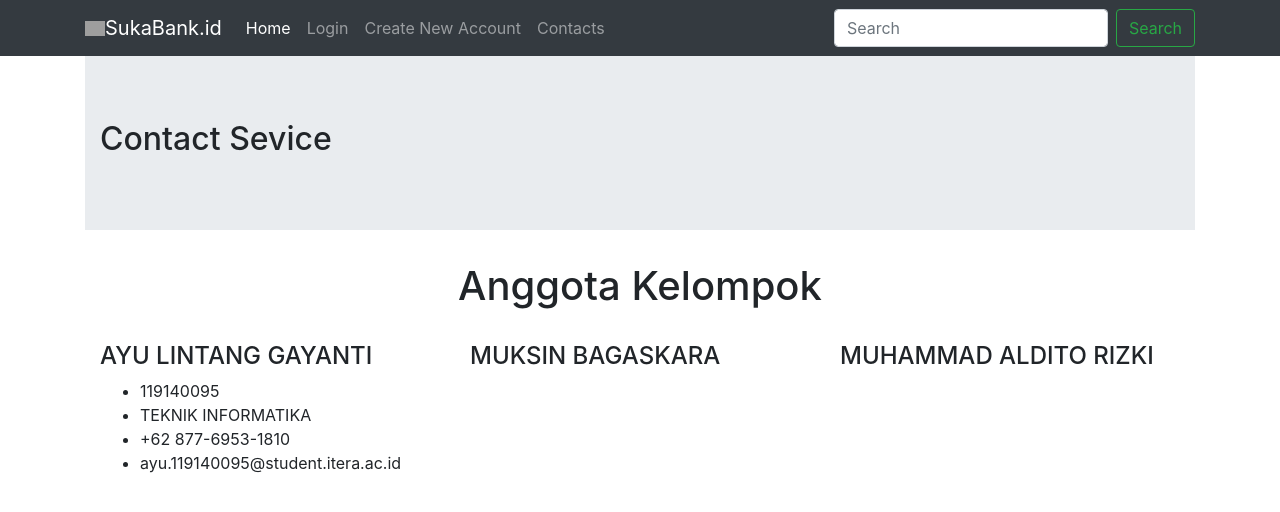
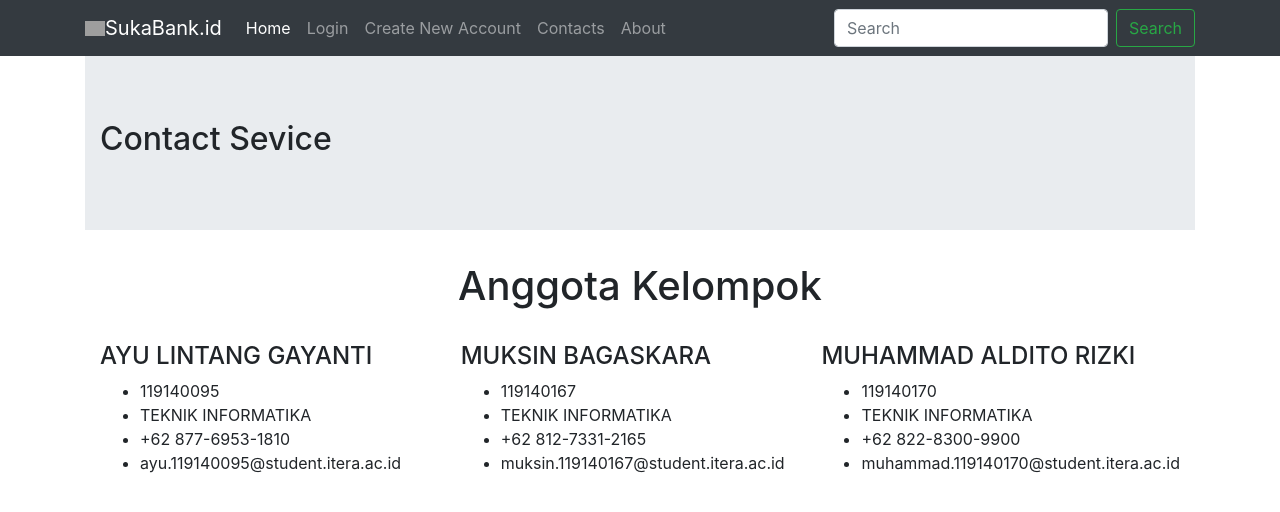
Before and after one commit to mbagas/tubes_pbo, a Django app: page /contact in a window 1280 px wide. Shown: the top 512 px of the page. Run offline with Django 3.2, Linux system fonts and the light colour scheme; some libraries are stand-ins or nearby versions; grey boxes are pictures that could not be loaded.

Commit message:
create nav about

```diff
--- a/bank/templates/bank/contact.html
+++ b/bank/templates/bank/contact.html
@@ -24,7 +24,7 @@
   <div class="row">
     <div class="col-sm">
       <h4>AYU LINTANG GAYANTI</h4>
-      <ul>
+      	<ul>
 			<li>119140095</li>
 			<li>TEKNIK INFORMATIKA</li>
 			<li>+62 877-6953-1810 </li>
@@ -33,9 +33,21 @@
     </div>
     <div class="col-sm">
       <h4>MUKSIN BAGASKARA</h4>
+      	<ul>
+			<li>119140167</li>
+			<li>TEKNIK INFORMATIKA</li>
+			<li>+62 812-7331-2165 </li>
+			<li>muksin.119140167@student.itera.ac.id</li>
+		</ul>
     </div>
     <div class="col-sm">
       <h4>MUHAMMAD ALDITO RIZKI</h4>
+      	<ul>
+			<li>119140170</li>
+			<li>TEKNIK INFORMATIKA</li>
+			<li>+62 822-8300-9900 </li>
+			<li>muhammad.119140170@student.itera.ac.id</li>
+		</ul>
     </div>
   </div>
 </div>
--- a/bank/templates/partials/nav.html
+++ b/bank/templates/partials/nav.html
@@ -21,6 +21,9 @@
         <a class="nav-link" href="{% url 'contact' %}">Contacts</a>
       </li>
       <li class="nav-item">
+        <a class="nav-link" href="{% url 'about' %}">About</a>
+      </li>
+      <li class="nav-item">
         <a class="nav-link disabled" href="#"></a>
       </li>
     </ul>
--- a/bank/urls.py
+++ b/bank/urls.py
@@ -8,6 +8,7 @@ urlpatterns = [
      path('akun',views.akun),
      path('createakun/<nasabah_id>',views.tambahakun, name='createakun'),
      path('contact',views.contact, name='contact'),
+     path('about',views.about, name='about'),
 
      #class account
      path('transaksi/deposit/<akun_id>',views.Account.as_view(mode="deposit"), name='deposit'),
--- a/bank/views.py
+++ b/bank/views.py
@@ -339,3 +339,9 @@ def contact(request):
 
     }
     return render(request, 'bank/contact.html', context)
+
+def about(request):
+    context = {
+
+    }
+    return render(request, 'bank/about.html', context)
```
Also changed, not shown: bank/templates/bank/about.html (added, +16 -0 lines).
